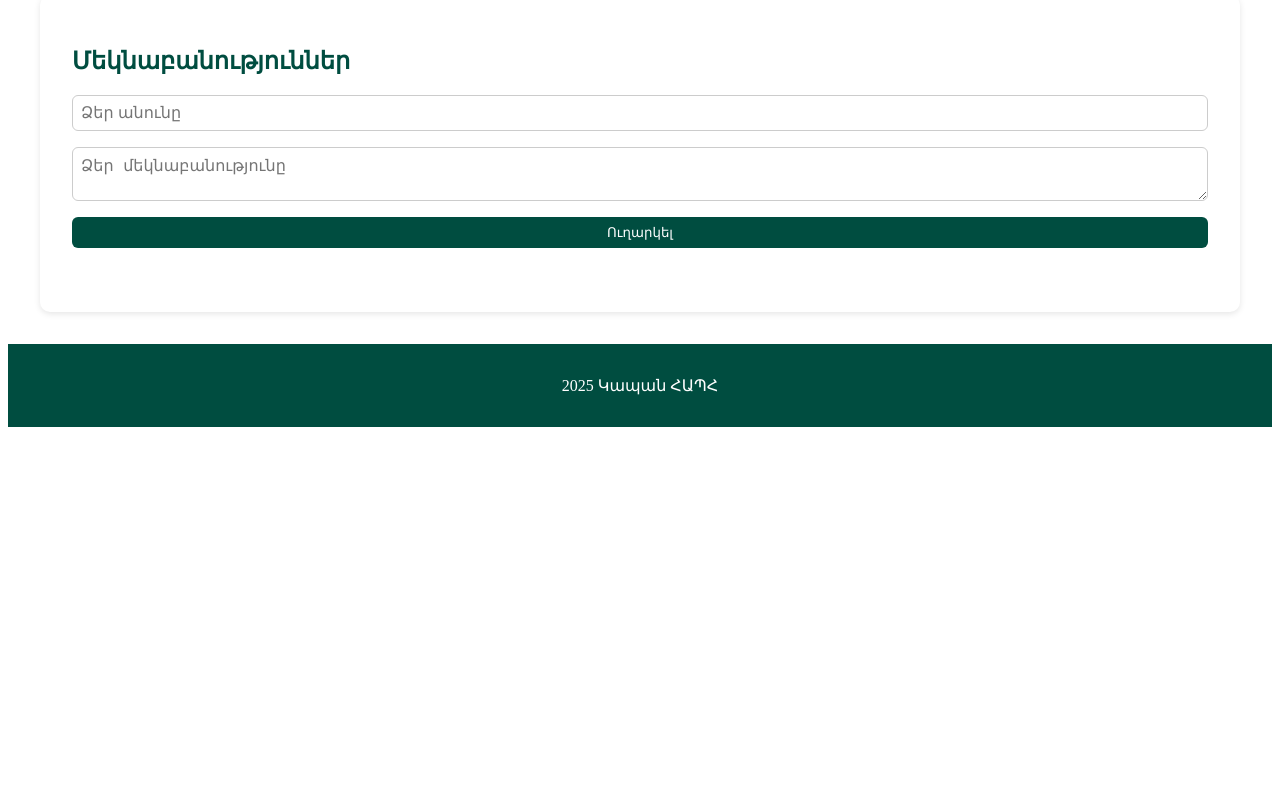
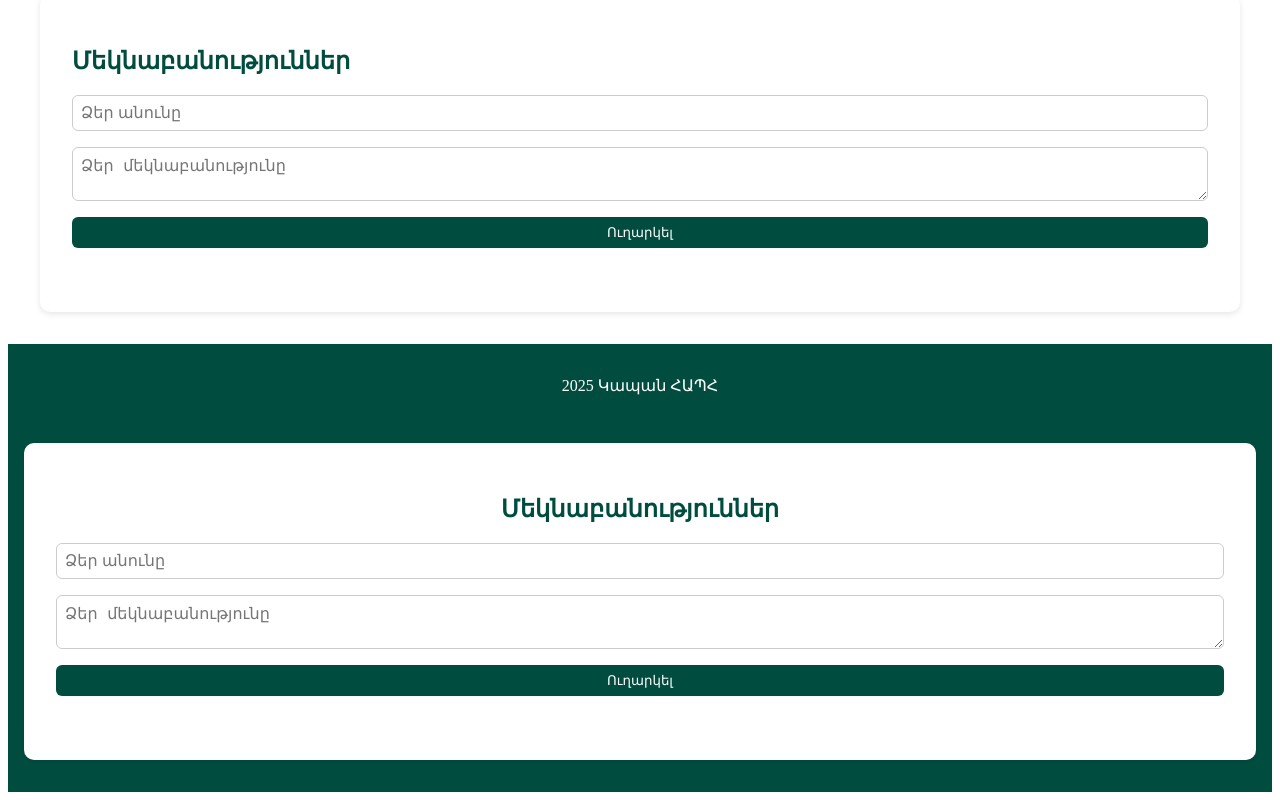
Before and after one commit to LavoEpremyan/Lavo, a plain HTML site: page index.html in a window 1280 px wide. Shown: the part 2052-2852 px from the top of the page. Before the commit the page ends 2487 px from the top, so only its background shows below. Drawn offline with nearby package versions, Linux system fonts and the light colour scheme.

Commit message:
Update index.html

```diff
--- a/index.html
+++ b/index.html
@@ -156,7 +156,15 @@
   </main>
 
   <footer>
-    <p> 2025 Կապան ՀԱՊՀ </p>
+    <p> 2025 Կապան ՀԱՊՀ <section id="comments">
+      <h2>Մեկնաբանություններ</h2>
+      <form id="commentForm">
+        <input type="text" id="username" placeholder="Ձեր անունը" required />
+        <textarea id="usercomment" placeholder="Ձեր մեկնաբանությունը" required></textarea>
+        <button type="submit">Ուղարկել</button>
+      </form>
+      <div id="commentList"></div>
+    </section> </p>
   </footer>
 
   <script src="https://unpkg.com/leaflet@1.9.4/dist/leaflet.js" crossorigin=""></script>
```
